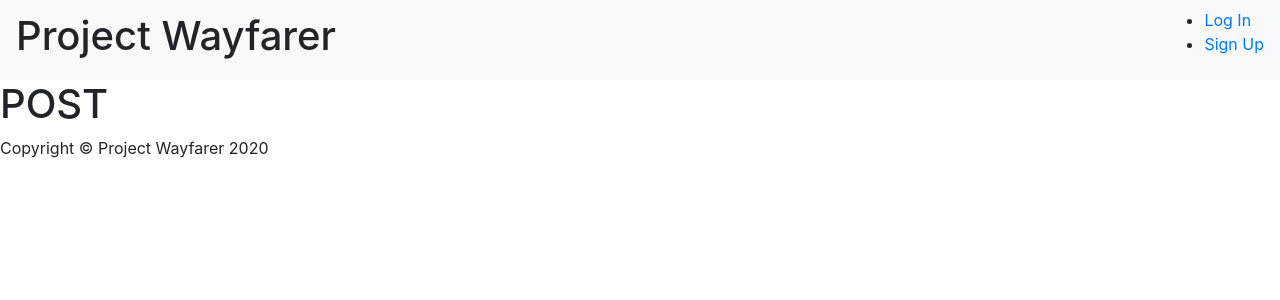
After one commit to TimothyAllgood/project_wayfare, a Django app: page /posts/1 in a window 1280 px wide. The commit adds this page. Shown: the top 300 px of the page. Run offline with Django 3.2, Linux system fonts and the light colour scheme; some libraries are stand-ins or nearby versions.

Commit message:
POST not working yet

```diff
--- /dev/null
+++ b/main_app/templates/post.html
@@ -0,0 +1,8 @@
+{% extends 'base.html' %}
+{% block content %}
+
+<h1> POST </h1>
+
+
+
+{% endblock %}
--- a/main_app/templates/registration/profile.html
+++ b/main_app/templates/registration/profile.html
@@ -14,4 +14,9 @@
     {% if user.profile.avatar.url %}
     <img src="{{ user.profile.avatar.url }}" class="rounded-circle" width="150", height="150">
     {% endif  %}
+{% for post in posts %}
+
+<a href="{% url 'posts' post.id %}">{{ post.title }}</a>
+{% endfor %}
+
 {% endblock content %}
--- a/main_app/urls.py
+++ b/main_app/urls.py
@@ -5,4 +5,5 @@ urlpatterns = [
     path('', views.home, name='home'),
     path('signup', views.signup, name='signup'),
     path('profile/', views.profile, name='profile'),
+    path('posts/<int:post_id>', views.posts, name='posts'),
 ]
--- a/main_app/views.py
+++ b/main_app/views.py
@@ -5,6 +5,21 @@ from .forms import SignUpForm, AvatarUploadForm
 from .models import Profile
 from django.contrib.auth.models import User
 from django.contrib.auth.decorators import login_required
+
+# Temp Post Data
+class Post:
+    def __init__(self, title, content, author,):
+        self.title = title
+        self.content = content
+        self.author = author
+
+
+
+posts = [
+   Post('Travellers guide', 'content', 'auth name'),
+   Post('Top Cities', 'content', 'auth name',),
+   Post('Best Dining While Travelling', 'content', 'auth name'),
+]
 
 # Create your views here.
 def home(request):
@@ -50,4 +65,7 @@ def profile(request):
             form.save()
             return redirect('/profile')
     form = AvatarUploadForm()
-    return render(request, 'registration/profile.html', {'form': form})
+    return render(request, 'registration/profile.html', {'form': form, 'posts': posts})
+
+def posts(request, post_id,):
+    return render(request, 'post.html')
```
